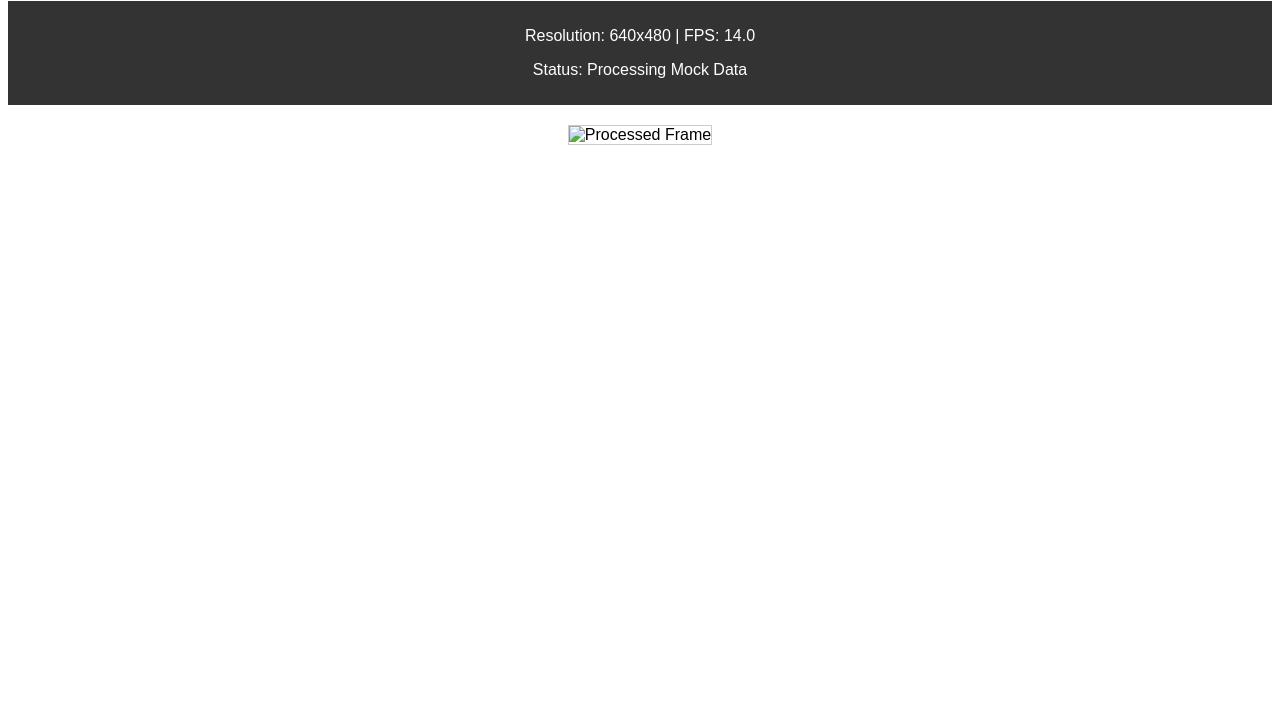
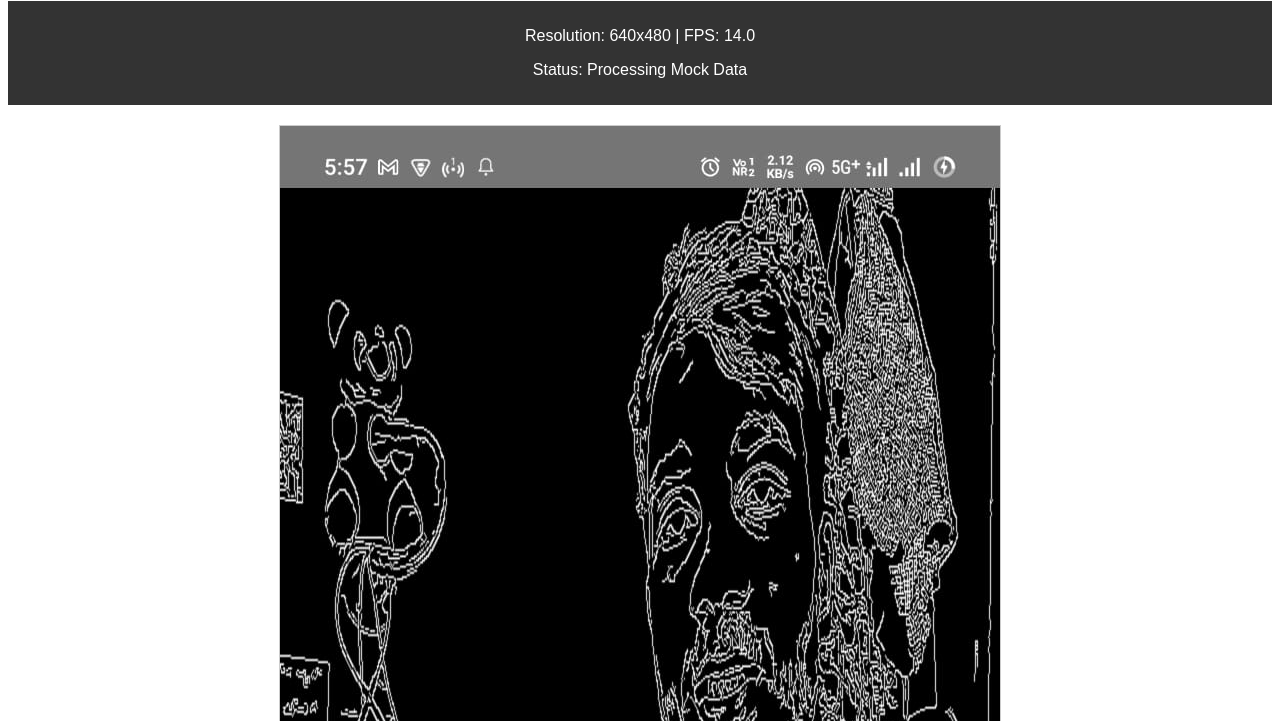
Before and after one commit to dipesh1511/Real-Time-Edge-Detection-Viewer, a website: page web/index.html in a window 1280 px wide. Shown: the part 79-800 px from the top of the page. Drawn offline with Linux system fonts and the light colour scheme; files whose address does not match are found by name.

Commit message:
Merged remote changes

```diff
--- a/web/index.html
+++ b/web/index.html
@@ -19,7 +19,7 @@
 </div>
 
 <div id="viewer-container">
-    <img id="processed-image" alt="Processed Frame">
+    <img id="processed-image" src="../Output Screenshot/output2.jpeg" alt="Processed Frame">
 </div>
 
 <script src="./dist/app.js"></script>
```
Also changed, not shown: Output Screenshot/image1.jpeg (deleted), Output Screenshot/image2.jpeg (deleted), Output Screenshot/image3.jpeg (deleted), web/dist/app.js, 1 other file.
